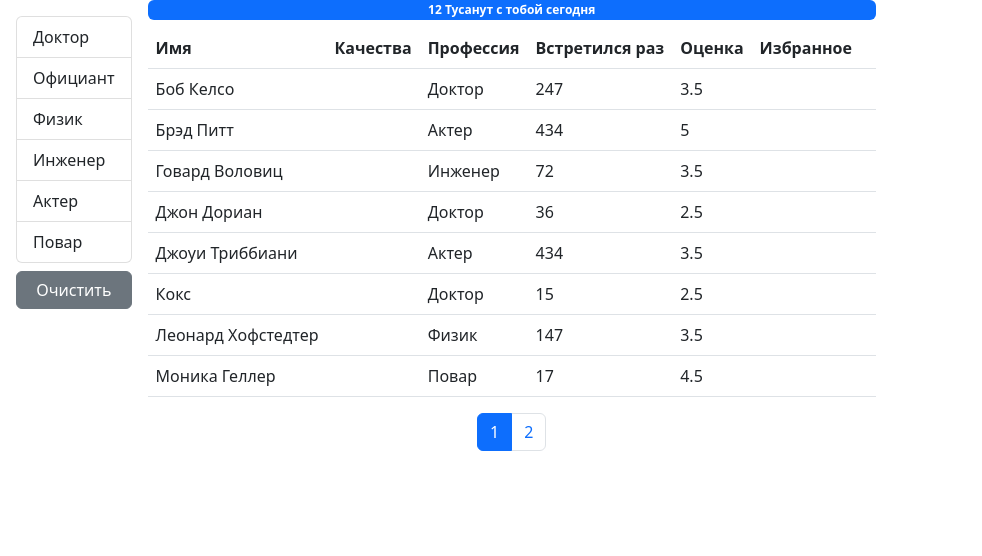
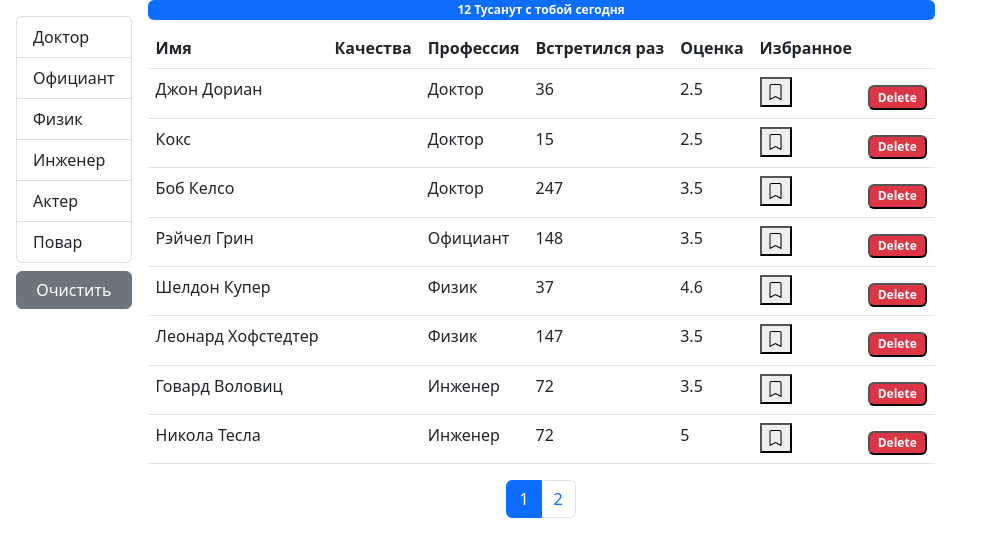
Before and after one commit to Grekalimbus/KP-1-React-Task, a React (Create React App) app: page / in a window 1280 px wide. Shown: the top 556 px of the page, without its empty margins (0-982 px from the left). Built offline with nearby package versions, Linux system fonts and the light colour scheme.

Commit message:
ready tableBody

```diff
--- a/src/app/components/tableBody.jsx
+++ b/src/app/components/tableBody.jsx
@@ -2,14 +2,22 @@
 import PropTypes from "prop-types";
 import _ from "lodash";
 const TableBody = ({ data, columns }) => {
+    const renderContent = (item, column) => {
+        if (columns[column].component) {
+            const component = columns[column].component;
+            if (typeof component === "function") {
+                return component(item);
+            }
+            return component;
+        }
+        return _.get(item, columns[column].path);
+    };
     return (
         <tbody>
             {data.map((item) => (
                 <tr key={item._id}>
                     {Object.keys(columns).map((column) => (
-                        <td key={column}>
-                            {_.get(item, columns[column].path)}
-                        </td>
+                        <td key={column}>{renderContent(item, column)}</td>
                     ))}
                 </tr>
             ))}
--- a/src/app/components/userTabel.jsx
+++ b/src/app/components/userTabel.jsx
@@ -3,6 +3,7 @@
 import PropTypes from "prop-types";
 import TableHeader from "./tableHeader";
 import TableBody from "./tableBody";
+import BookMark from "./bookMark";
 const UserTabel = ({ users, onDelete, onMark, selectedSort, onSort }) => {
     const columns = {
         name: { path: "name", name: "Имя" },
@@ -13,8 +14,27 @@
             name: "Встретился раз"
         },
         rate: { path: "rate", name: "Оценка" },
-        bookmark: { path: "bookmark", name: "Избранное" },
-        delete: {}
+        bookmark: {
+            path: "bookmark",
+            name: "Избранное",
+            component: (user) => (
+                <BookMark
+                    stateMark={user.bookmark}
+                    callingOnMark={onMark}
+                    id={user._id}
+                />
+            )
+        },
+        delete: {
+            component: (user) => (
+                <button
+                    className={`badge bg-danger mt-2`}
+                    onClick={() => onDelete(user._id)}
+                >
+                    Delete
+                </button>
+            )
+        }
     };
     return (
         <table className="table">
--- a/src/app/components/users.jsx
+++ b/src/app/components/users.jsx
@@ -54,7 +54,7 @@
         : users;
     const count = filteredUsers.length;
     // сортировка с помощью lodash
-    const sortedUsers = _.orderBy(filteredUsers, [sortBy.iter], [sortBy.order]);
+    const sortedUsers = _.orderBy(filteredUsers, [sortBy.path], [sortBy.order]);
     const userCrop = Paginate(sortedUsers, currentPage, pageSize); // Paginate - функция которая режет массив обьекта и оставляет там 4 элемента
 
     return (
```
